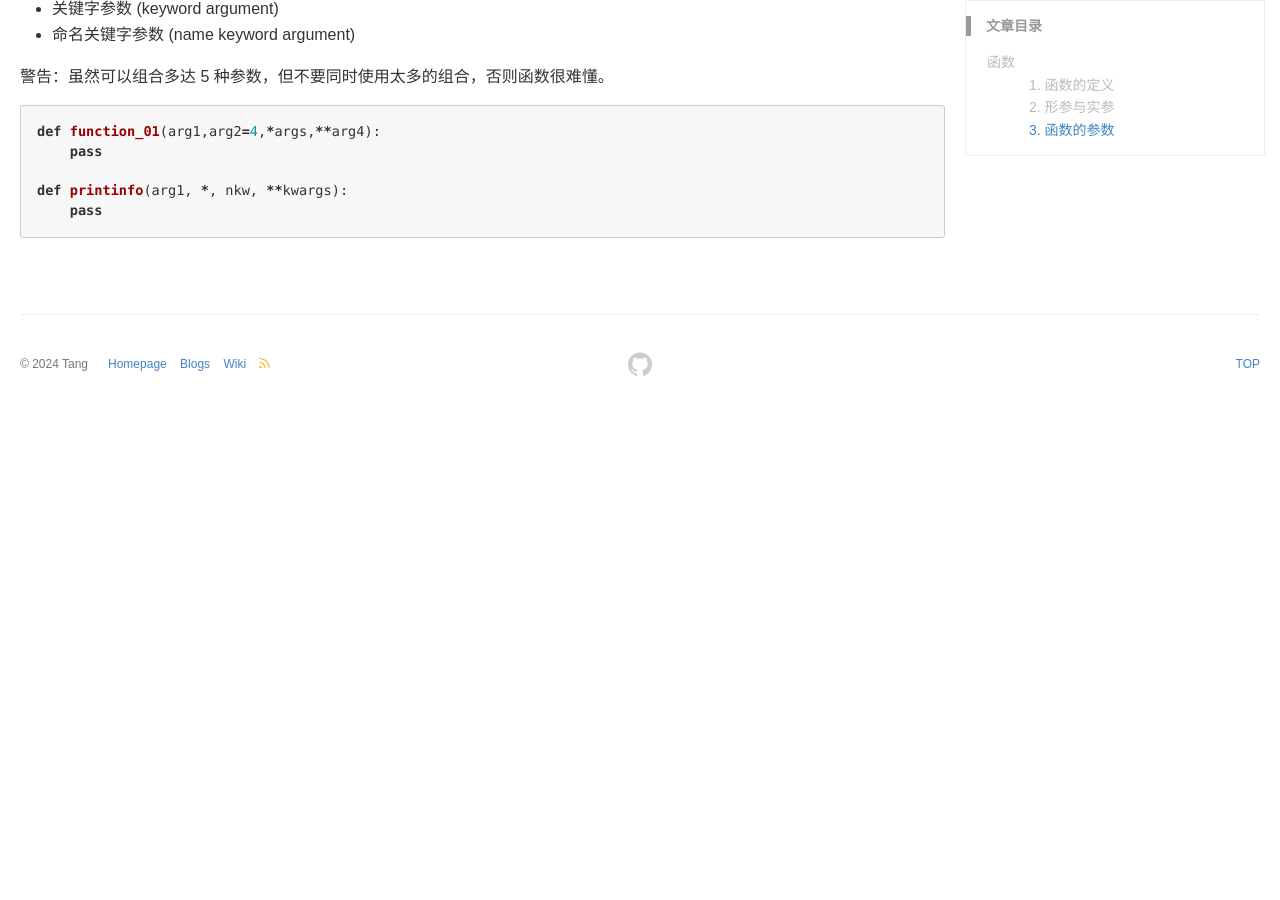
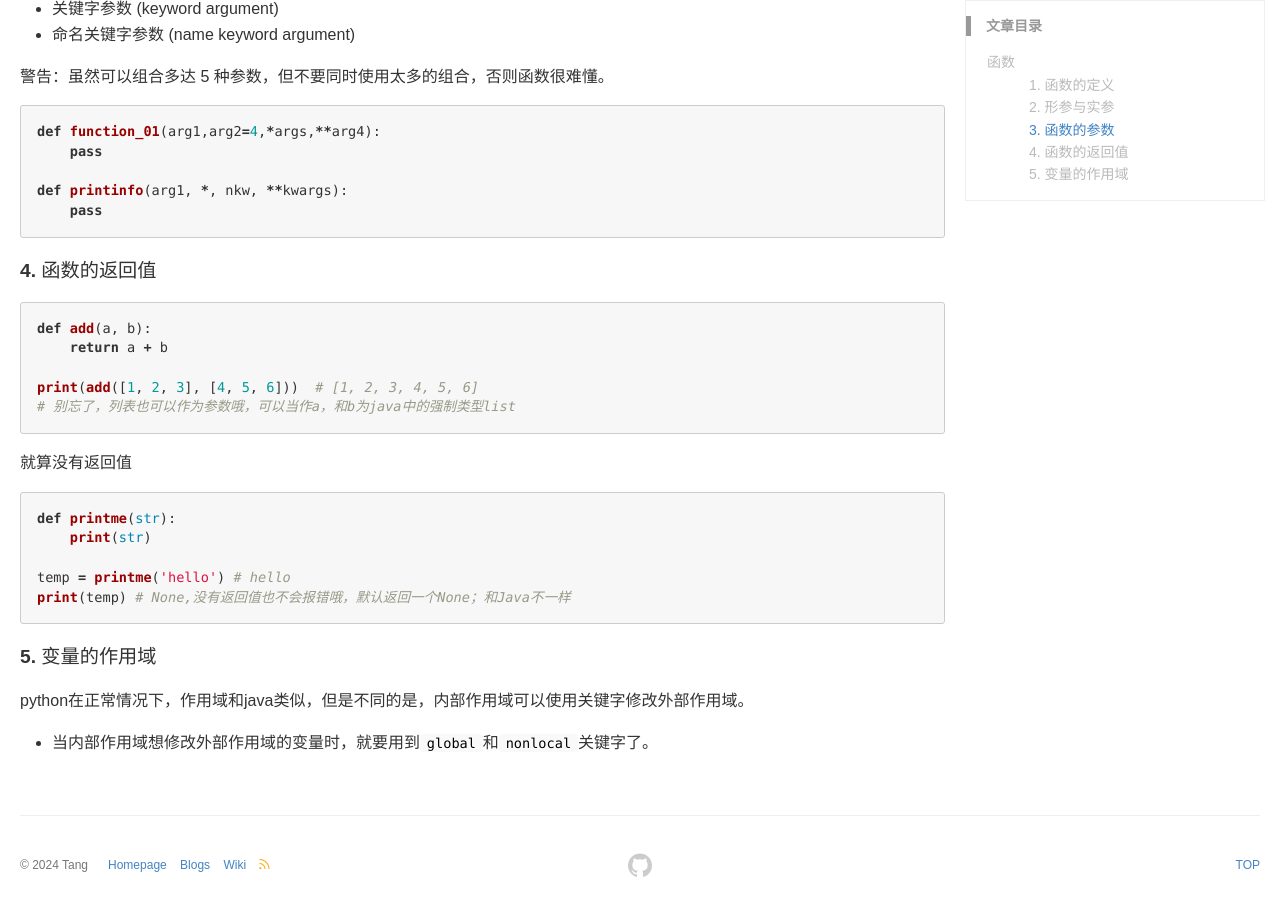
Before and after one commit to tangxing7028/tangxing7028.github.io, a Jekyll site: the page built from _posts/python/阿里云-天池/2024-05-21-Python入门(下) .md, in a window 1280 px wide and 900 px high, scrolled down 1009 px. Built offline with Jekyll 4.4.1, drawn with Linux system fonts in a browser that asks for light colours; before the commit the page ends 1422 px from its top, so only the background shows below that.

Commit message:
Update 2024-05-21-Python入门(下) .md

````diff
--- a/_posts/python/阿里云-天池/2024-05-21-Python入门(下) .md
+++ b/_posts/python/阿里云-天池/2024-05-21-Python入门(下) .md
@@ -55,3 +55,29 @@ def function_01(arg1,arg2=4,*args,**arg4):
 def printinfo(arg1, *, nkw, **kwargs):
     pass
 ```
+
+#### 4. 函数的返回值
+
+```python
+def add(a, b):
+    return a + b
+
+print(add([1, 2, 3], [4, 5, 6]))  # [1, 2, 3, 4, 5, 6]
+# 别忘了，列表也可以作为参数哦，可以当作a，和b为java中的强制类型list
+```
+
+就算没有返回值
+
+```python
+def printme(str):
+    print(str)
+
+temp = printme('hello') # hello
+print(temp) # None,没有返回值也不会报错哦，默认返回一个None；和Java不一样
+```
+
+#### 5. 变量的作用域
+
+python在正常情况下，作用域和java类似，但是不同的是，内部作用域可以使用关键字修改外部作用域。
+
+- 当内部作用域想修改外部作用域的变量时，就要用到`global`和`nonlocal`关键字了。
````
